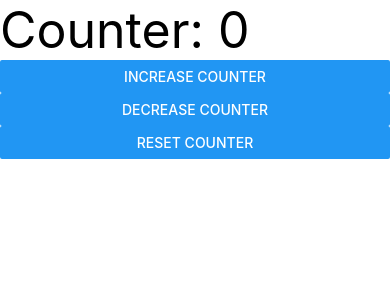
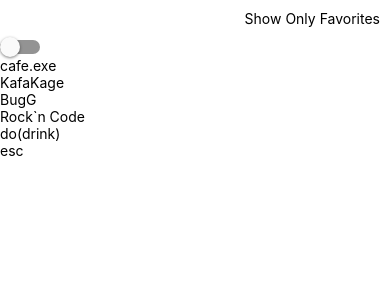
Before and after one commit to jmisrikhanov/react-native, a React Native app in the folder practice/myDraft/: screen / in a window 390 px wide. Shown: the top 300 px of the page. Built offline with nearby package versions, Linux system fonts and the light colour scheme.

Commit message:
covered state concept

```diff
--- a/practice/myDraft/src/App.js
+++ b/practice/myDraft/src/App.js
@@ -1,25 +1,39 @@
-// *********************State and Lifecycle******************
+// *********************State******************
 import React, {useState} from 'react';
-import {SafeAreaView, View, Text, Button} from 'react-native';
+import {SafeAreaView, View, Text, Button, FlatList, Switch} from 'react-native';
+
+const data = [
+  {id: 0, name: 'cafe.exe', isFavourite: true},
+  {id: 1, name: 'KafaKage', isFavourite: false},
+  {id: 2, name: 'BugG', isFavourite: false},
+  {id: 3, name: 'Rock`n Code', isFavourite: true},
+  {id: 4, name: 'do(drink)', isFavourite: false},
+  {id: 5, name: 'esc', isFavourite: false},
+];
 
 const App = () => {
-  const [counter, setCounter] = useState(0);
-  const increaseCounter = () => {
-    setCounter(counter + 1);
-  };
-  const decreaseCounter = () => {
-    setCounter(counter - 1);
-  };
-  const resetCounter = () => {
-    setCounter(0);
+  const [cafeList, setCafeList] = useState(data);
+  const [showOnlyFavs, setShowOnlyFavs] = useState(false);
+
+  const onFavsChange = isFavouriteSelected => {
+    setShowOnlyFavs(isFavouriteSelected);
+    isFavouriteSelected
+      ? setCafeList(cafeList.filter(cafe => cafe.isFavourite))
+      : setCafeList(data);
   };
 
   return (
     <SafeAreaView>
-      <Text style={{fontSize: 50}}>Counter: {counter}</Text>
-      <Button title="Increase Counter" onPress={increaseCounter} />
-      <Button title="Decrease Counter" onPress={decreaseCounter} />
-      <Button title="Reset Counter" onPress={resetCounter} />
+      <View>
+        <Text style={{margin: 10, textAlign: 'right'}}>
+          Show Only Favorites
+        </Text>
+        <Switch value={showOnlyFavs} onValueChange={onFavsChange} />
+      </View>
+      <FlatList
+        data={cafeList}
+        renderItem={({item}) => <Text>{item.name}</Text>}
+      />
     </SafeAreaView>
   );
 };
```
